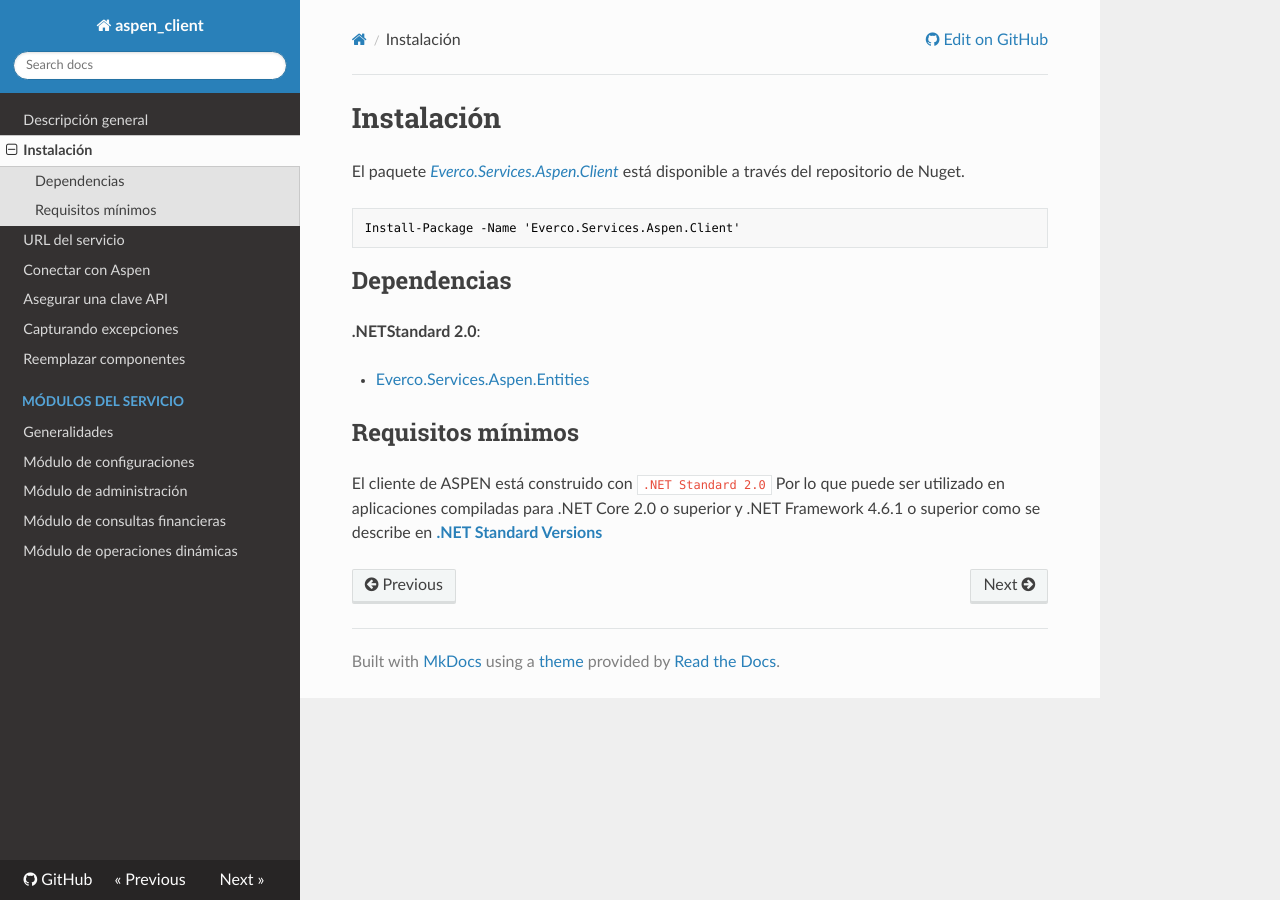
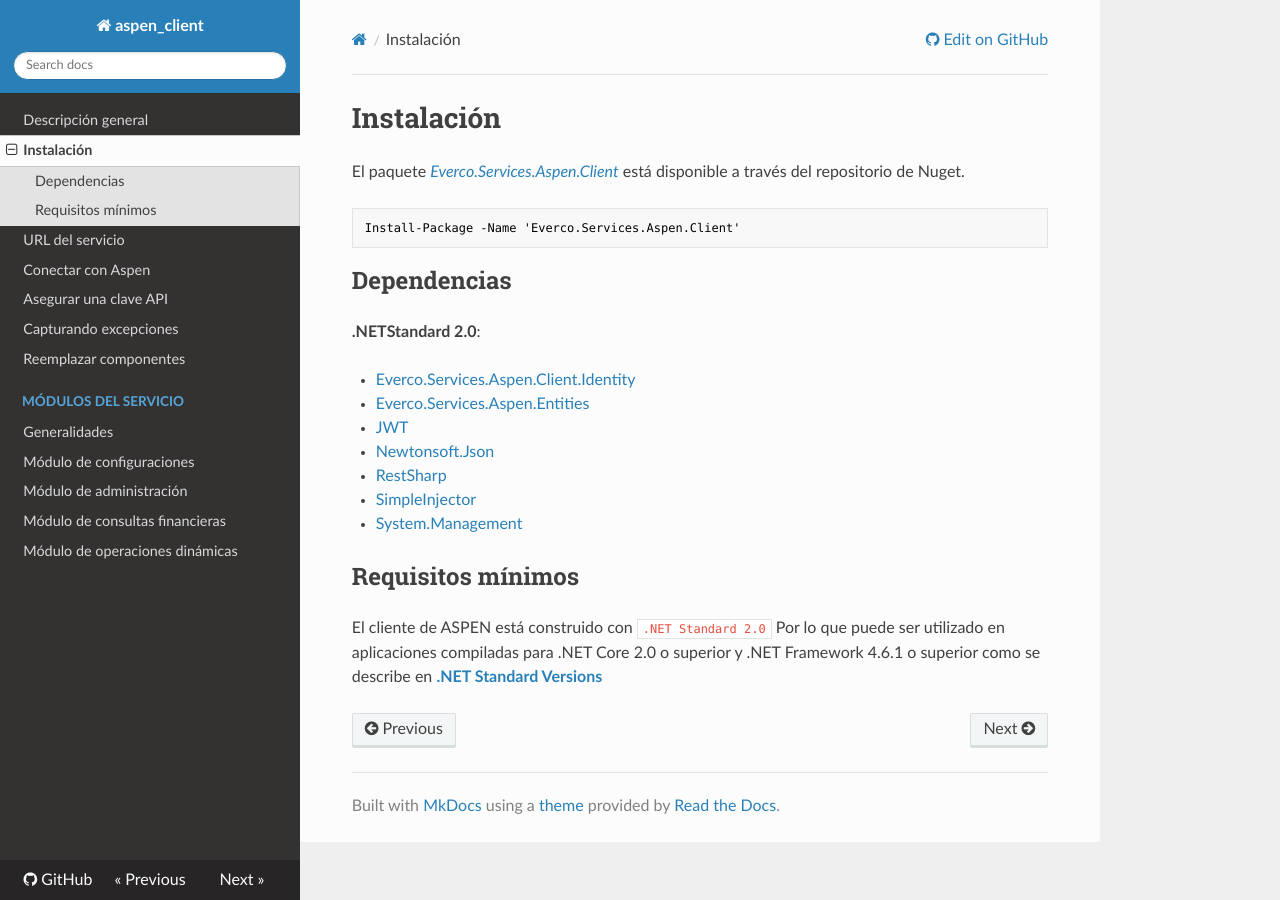
Before and after one commit to RD-Processa/Everco.Services.Aspen.Client.Docs, an MkDocs documentation site: the page built from docs/Install.md, in a window 1280 px wide. Built offline with MkDocs 1.6.1, drawn with Linux system fonts in a browser that asks for light colours; nearby versions of some CDN libraries; old or Windows-style settings are respelled for this version of MkDocs.

Commit message:
Update Install.md

```diff
--- a/docs/Install.md
+++ b/docs/Install.md
@@ -10,7 +10,14 @@ Install-Package -Name 'Everco.Services.Aspen.Client'
 
 **.NETStandard 2.0**:
 
-- [Everco.Services.Aspen.Entities](https://www.nuget.org/packages/Everco.Services.Aspen.Entities)
+- [Everco.Services.Aspen.Client.Identity](https://www.nuget.org/packages/Everco.Services.Aspen.Client.Identity/)
+- [Everco.Services.Aspen.Entities](https://www.nuget.org/packages/Everco.Services.Aspen.Entities/)
+- [JWT](https://www.nuget.org/packages/JWT)
+- [Newtonsoft.Json](https://www.nuget.org/packages/Newtonsoft.Json/)
+- [RestSharp](https://www.nuget.org/packages/RestSharp/)
+- [SimpleInjector](https://www.nuget.org/packages/SimpleInjector/)
+- [System.Management](https://www.nuget.org/packages/System.Management/)
+
 
 ## Requisitos mínimos
 
```
